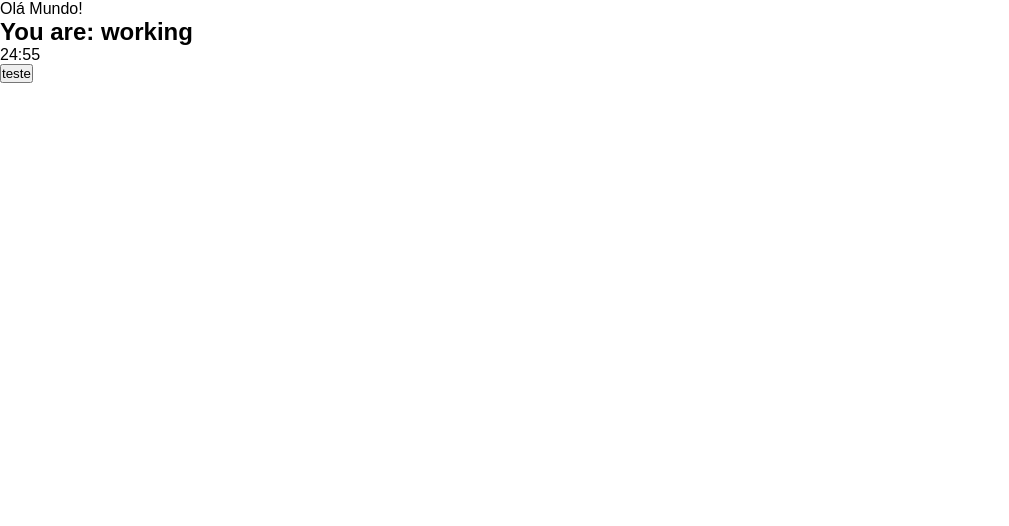
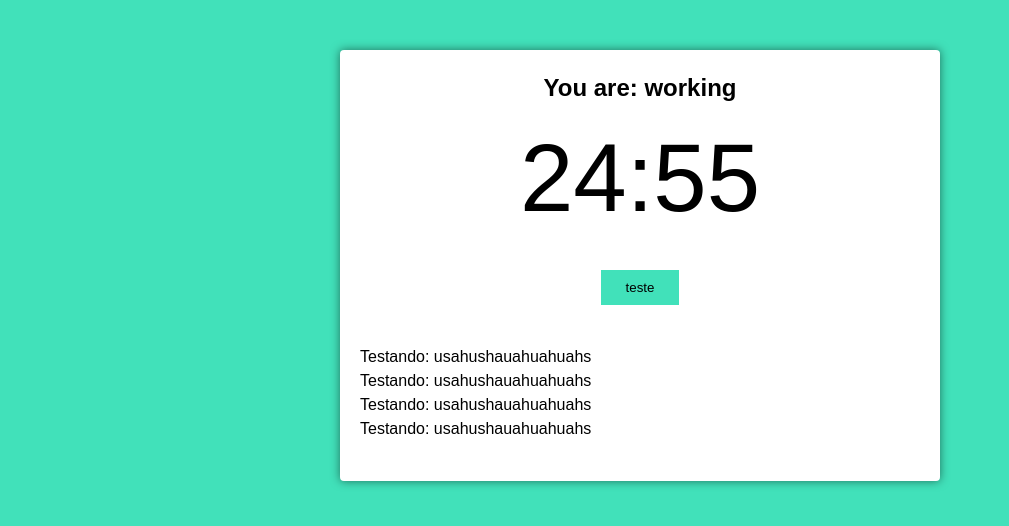
Before and after one commit to RaphaelGMoreira/typescript-pomodoro-react, a React (Create React App) app: page / in a window 1280 px wide. Shown: the top 526 px of the page, without its empty margins (0-1009 px from the left). Built offline with nearby package versions, Linux system fonts and the light colour scheme.

Commit message:
Configurando css

```diff
--- a/src/App.tsx
+++ b/src/App.tsx
@@ -3,9 +3,13 @@
 
 function App() {
   return (
-    <div className="App">
-      Olá Mundo!
-      <PomodoroTimer defaultPomodoroTime={1500} />
+    <div className="container">
+      <PomodoroTimer
+        pomodoroTime={1500}
+        shortRestTime={300}
+        longRestTime={900}
+        cycles={4}
+      />
     </div>
   );
 }
--- a/src/components/pomodoro-timer.tsx
+++ b/src/components/pomodoro-timer.tsx
@@ -1,15 +1,17 @@
 import React from 'react';
 import { useInterval } from '../hooks/use-interval';
-import { secondsToTime } from '../utils/seconds-to-time';
 import { Button } from './button';
 import { Timer } from './timer';
 
 interface Props {
-  defaultPomodoroTime: number;
+  pomodoroTime: number;
+  shortRestTime: number;
+  longRestTime: number;
+  cycles: number;
 }
 
 export function PomodoroTimer(props: Props): JSX.Element {
-  const [mainTime, setMainTime] = React.useState(props.defaultPomodoroTime);
+  const [mainTime, setMainTime] = React.useState(props.pomodoroTime);
 
   useInterval(() => {
     setMainTime(mainTime - 1);
@@ -19,7 +21,17 @@
     <div className="pomodoro">
       <h2>You are: working</h2>
       <Timer mainTime={mainTime} />
-      <Button text="teste" onClick={() => console.log(1)}></Button>
+
+      <div className="controls">
+        <Button text="teste" onClick={() => console.log(1)}></Button>
+      </div>
+
+      <div className="details">
+        <p>Testando: usahushauahuahuahs</p>
+        <p>Testando: usahushauahuahuahs</p>
+        <p>Testando: usahushauahuahuahs</p>
+        <p>Testando: usahushauahuahuahs</p>
+      </div>
     </div>
   );
 }
--- a/src/index.css
+++ b/src/index.css
@@ -7,4 +7,63 @@
 
 body {
   font-family: sans-serif;
+  background: #41e1ba;
+  transition: background-color 300ms ease-in-out;
+  line-height: 1.5;
 }
+
+.container {
+  max-width: 640px;
+  margin: 0 auto;
+}
+
+.working {
+  background: #EF5D50;
+}
+
+.hidden {
+  display: none;
+}
+
+.pomodoro {
+  background: #fff;
+  margin: 50px 20px;
+  padding: 20px;
+  border-radius: 4px;
+  box-shadow: 0 0 10px rgba(0,0,0,.5);
+}
+
+.pomodoro h2 {
+  font-size: 24px;
+  text-align: center;
+}
+
+.pomodoro .timer {
+  font-size: 6rem;
+  text-align: center;
+}
+
+.pomodoro .controls {
+  display: flex;
+  align-items: center;
+  justify-content: space-evenly;
+}
+
+.pomodoro button {
+  background: #41e1ba;
+  border: none;
+  cursor: pointer;
+  padding: 10px 25px;
+  color: #000;
+  transition: background-color 300ms ease-in-out;
+  margin: 20px auto;
+}
+
+.working .pomodoro button {
+  background: #EF5D50;
+  color: #fff;
+}
+
+.pomodoro .details {
+  margin: 20px 0;
+}
```
